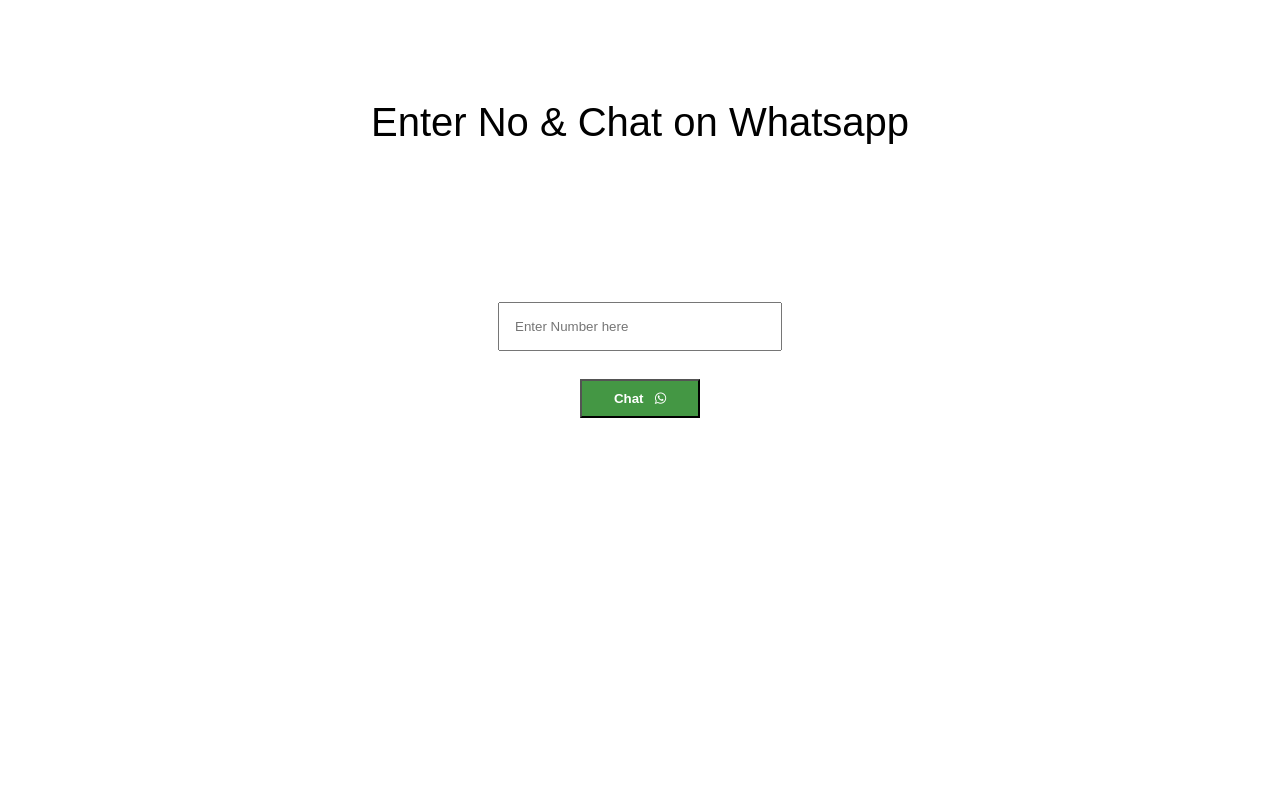
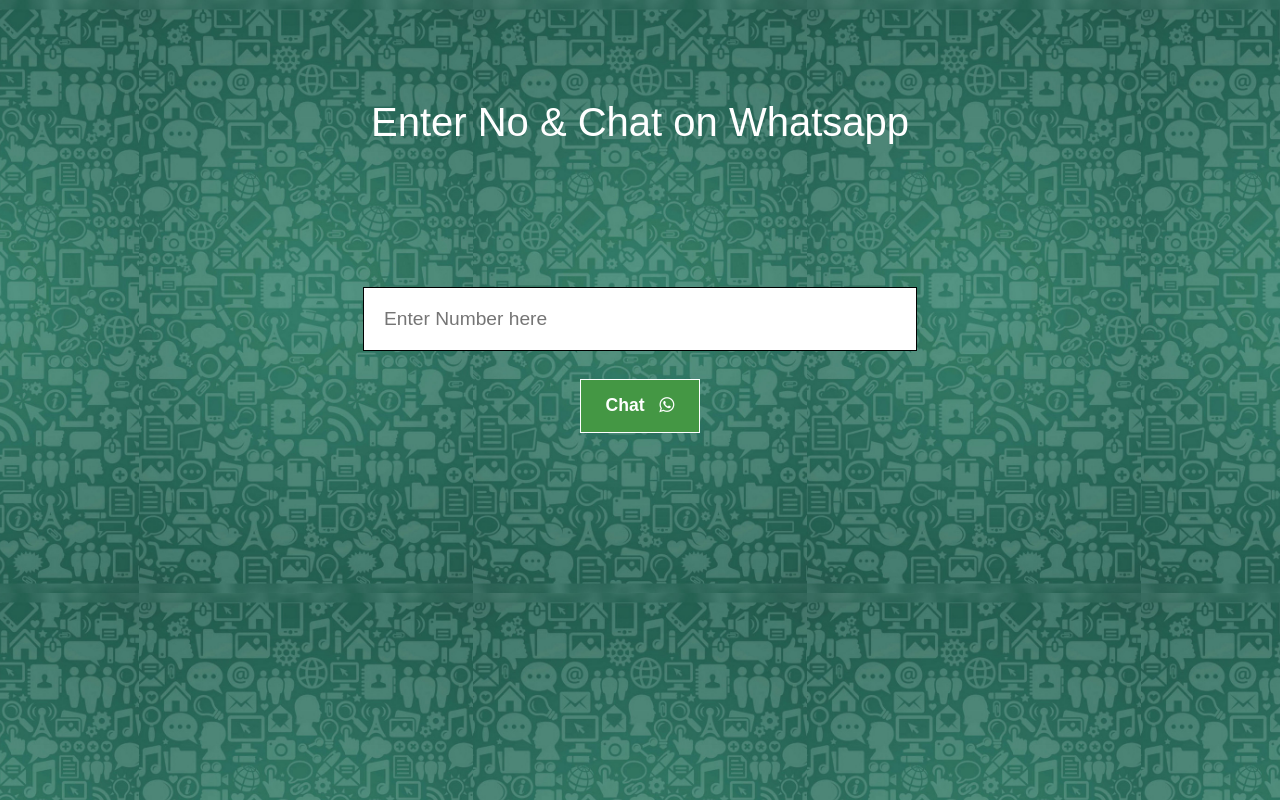
Before and after one commit to pavandeore/wa, a plain HTML site: page index.html in a window 1280 px wide. Drawn offline with Linux system fonts and the light colour scheme.

Commit message:
app update nice design

```diff
--- a/index.html
+++ b/index.html
@@ -24,22 +24,37 @@
       #btn {
         background-color: rgb(68, 151, 68);
         color: #fff;
-        padding: 10px;
+        padding: 15px;
         width: 120px;
         margin: 10px;
         font-weight: 800;
+        font-size: 1.1rem;
+        border: 1.5px solid #fff;
       }
       #btn:hover{
           cursor: pointer;
       }
       #no {
-        padding: 15px;
-        width: 250px;
+        padding: 20px;
+        width: 40vw;
         margin: 15;
+        font-size: 1.2rem;
+        outline: none;
+        border: 1px solid black;
       }
       footer{
         text-align: center;
         font-weight: 900;
+      }
+      .fa-whatsapp{
+        height: 20px;
+      }
+      body{
+        background: url('./wh-bg.jpg');
+        background-position: center center;
+        background-size: contain;
+        color: #fff;
+
       }
     </style>
     <link
```
Also changed, not shown: wh-bg.jpg (added).
